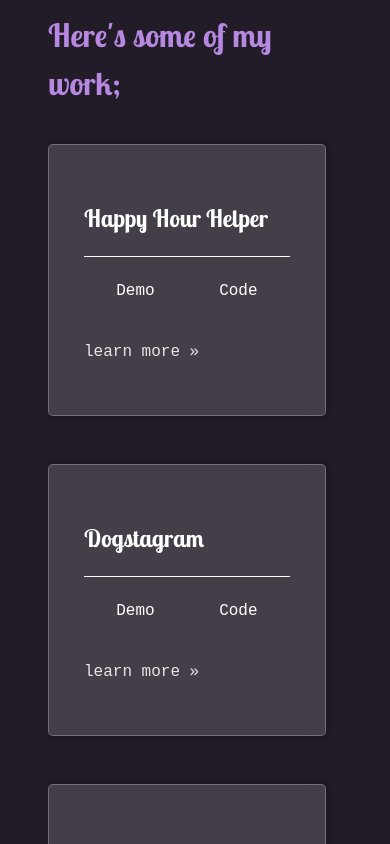
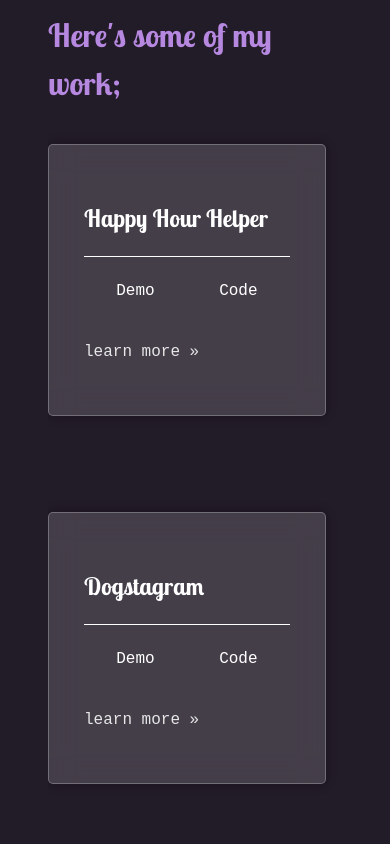
Before and after one commit to RinnAnd/AC-Portfolio, a React (Vite) app: page /andres in a window 390 px wide. Shown: the part 2800-3644 px from the top of the page. Built offline with nearby package versions, Linux system fonts and the light colour scheme.

Commit message:
last last bug

```diff
--- a/src/components/Experience/Experience.css
+++ b/src/components/Experience/Experience.css
@@ -25,6 +25,7 @@
 @media screen and (max-width: 1354px) {
     .center_box_exp {
         flex-direction: column;
+        gap: 4rem;
     }
 }
 
--- a/src/components/Project/Project.css
+++ b/src/components/Project/Project.css
@@ -82,7 +82,6 @@
   .menu {
     width: 250px;
     right: -1rem;
-    top: 9rem;
     padding: 0;
   }
   .project_box {
```
